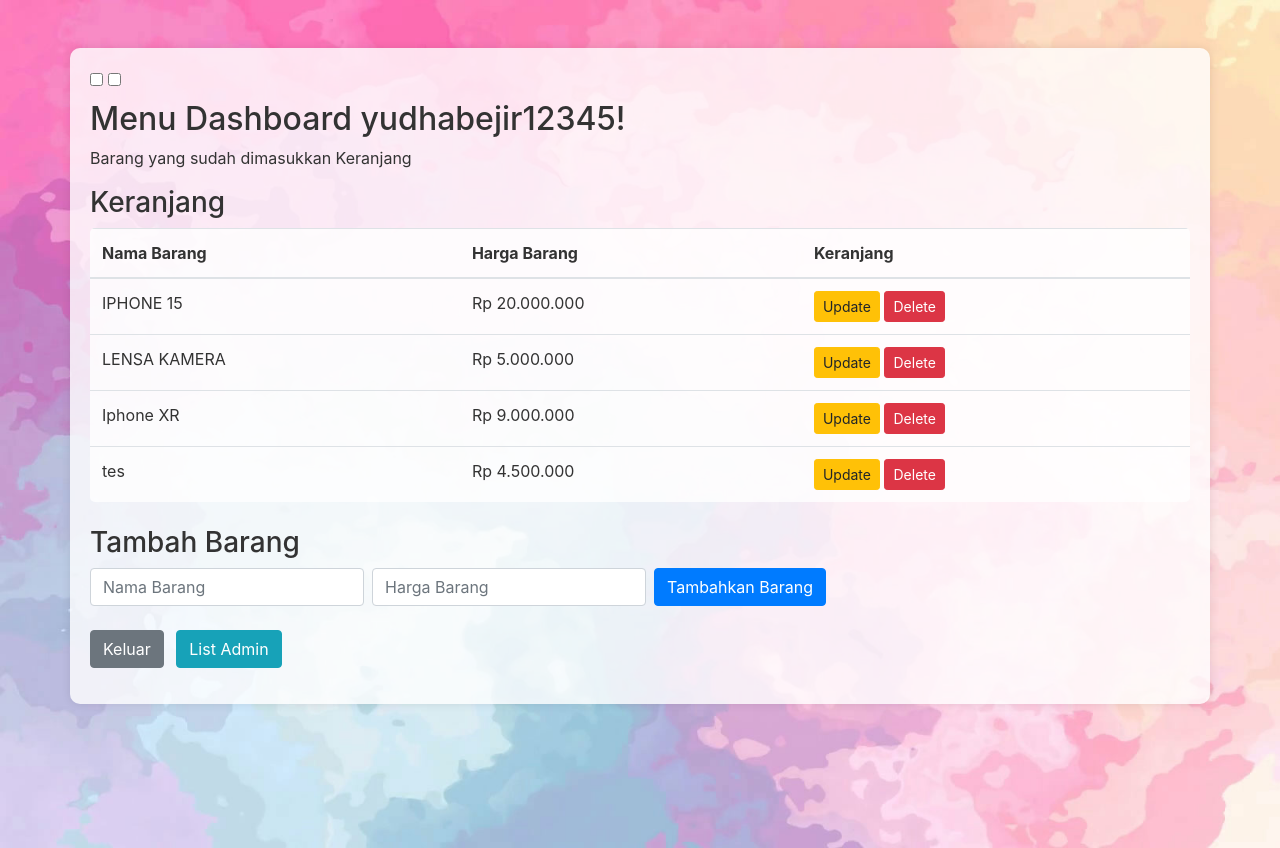
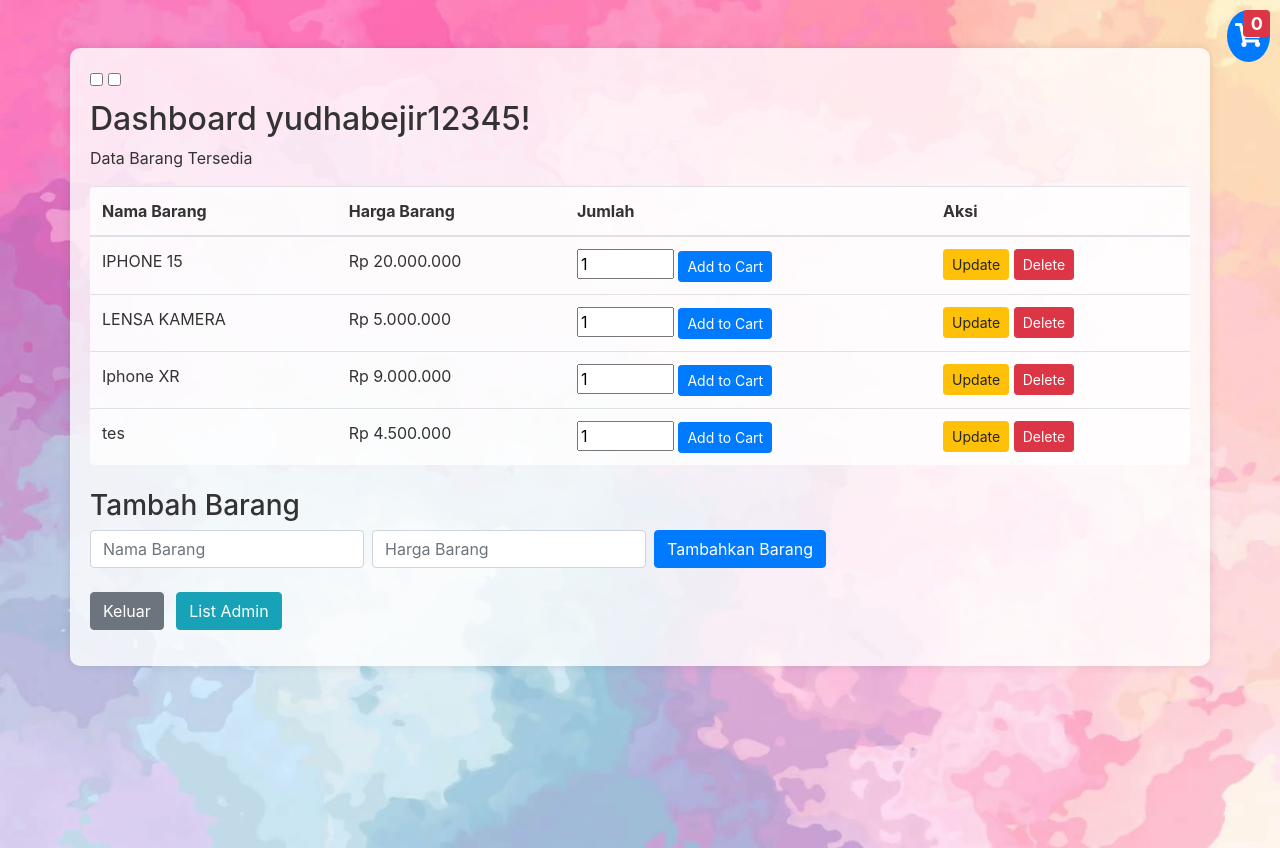
Before and after one commit to xwelijr/crud-simplex-bootstrap, a PHP site: page /dashboard.php in a window 1280 px wide. Run offline with PHP 8.4, Linux system fonts and the light colour scheme; a user stored in the database is signed in; data comes from the database, SQL or seed files in the repository; some libraries are stand-ins or nearby versions.

Commit message:
Tambah GetItems Icon

```diff
--- a/dashboard.php
+++ b/dashboard.php
@@ -20,17 +20,51 @@ if ($conn->connect_error) {
     die("Connection failed: " . $conn->connect_error);
 }
 
-// Function to get all items
+// Function to get all items for a user
 function getItems($conn) {
-    $result = $conn->query("SELECT id, name, price FROM items");
+    // Adjusted query to exclude the cart table
+    $query = "SELECT items.id, items.name, items.price
+              FROM items";
+
+    // Use prepared statement to bind parameters
+    $stmt = $conn->prepare($query);
+    // Note: Since there are no parameters, there's no need for binding in this case
+    $stmt->execute();
+
+    $result = $stmt->get_result();
     $items = array();
 
     while ($row = $result->fetch_assoc()) {
         $items[] = $row;
     }
 
+    $stmt->close();
+
     return $items;
 }
+
+// Check if an item ID is provided for "Add to Cart"
+if (isset($_GET['add_to_cart'])) {
+    $item_id = $_GET['add_to_cart'];
+
+    // Add the item to the cart
+    if (!isset($_SESSION['cart'])) {
+        $_SESSION['cart'] = array();
+    }
+
+    $quantity = isset($_GET['quantity']) ? max(1, min(100, $_GET['quantity'])) : 1; // Quantity should be between 1 and 10
+    $_SESSION['cart'][$item_id] = $quantity;
+
+    // Redirect back to the page after adding to cart
+    header("Location: dashboard.php");
+    exit();
+}
+
+// Items
+$items = getItems($conn);
+
+// Calculate the total number of items in the cart
+$totalCartItems = isset($_SESSION['cart']) ? count($_SESSION['cart']) : 0;
 ?>
 
 <!DOCTYPE html>
@@ -38,12 +72,23 @@ function getItems($conn) {
 <head>
     <meta charset="UTF-8">
     <meta name="viewport" content="width=device-width, initial-scale=1.0">
-    <title>Keranjang</title>
+    <title>Dashboard</title>
     <link rel="stylesheet" href="https://stackpath.bootstrapcdn.com/bootstrap/4.5.2/css/bootstrap.min.css">
     <link rel="stylesheet" href="style.css">
+    <link rel="stylesheet" href="https://cdnjs.cloudflare.com/ajax/libs/font-awesome/5.15.1/css/all.min.css">
+    <style>
+        /* Style for the shopping cart icon in the corner */
+        .shopping-cart-icon {
+            position: fixed;
+            top: 10px;
+            right: 10px;
+            font-size: 24px;
+            cursor: pointer;
+        }
+    </style>
 </head>
 <body>
-    <div class="container mt-5">
+    <div class="container mt-5 table-container">
         <!-- Dark Mode Toggle -->
         <label class="switch">
             <input type="checkbox" id="darkModeToggle">
@@ -54,23 +99,29 @@ function getItems($conn) {
             <span class="slider round"></span>
         </label>
 
-        <h2>Menu Dashboard <?php echo $_SESSION['username']; ?>!</h2>
-        <p>Barang yang sudah dimasukkan Keranjang</p>
+       <!-- Shopping Cart Icon -->
+<div class="shopping-cart-icon-container">
+    <div class="shopping-cart-icon" onclick="location.href='cart/cart.php'">
+        <i class="fas fa-shopping-cart"></i>
+        <span class="badge badge-danger"><?php echo $totalCartItems; ?></span>
+    </div>
+</div>
 
-        <!-- Items Cart -->
-        <h3>Keranjang</h3>
+        <h2>Dashboard <?php echo $_SESSION['username']; ?>!</h2>
+        <p>Data Barang Tersedia</p>
+
+        <!-- Items -->
         <table class="table">
             <thead>
                 <tr>
                     <th scope="col">Nama Barang</th>
                     <th scope="col">Harga Barang</th>
-                    <th scope="col">Keranjang</th>
+                    <th scope="col">Jumlah</th>
+                    <th scope="col">Aksi</th>
                 </tr>
             </thead>
             <tbody>
                 <?php
-                $items = getItems($conn);
-
                 foreach ($items as $item) {
                     echo "<tr>";
                     echo "<td>{$item['name']}</td>";
@@ -79,6 +130,14 @@ function getItems($conn) {
                     $formatted_price = "Rp " . number_format($item['price'], 0, ',', '.');
                     echo "<td>{$formatted_price}</td>";
 
+                    // Adding a form to select the quantity for each item
+                    echo "<td>
+                            <form action='dashboard.php' method='GET'>
+                                <input type='number' name='quantity' value='1' min='1' max='100'> <!-- Quantity input -->
+                                <input type='hidden' name='add_to_cart' value='{$item['id']}'>
+                                <button type='submit' class='btn btn-primary btn-sm'>Add to Cart</button>
+                            </form>
+                        </td>";
                     echo "<td>
                             <a href='update_item.php?id={$item['id']}' class='btn btn-warning btn-sm'>Update</a>
                             <a href='delete_item.php?id={$item['id']}' class='btn btn-danger btn-sm'>Delete</a>
@@ -142,6 +201,31 @@ function getItems($conn) {
         localStorage.setItem('blackMode', blackModePreference);
     }
 
+    // Function to update the shopping cart icon
+    function updateCartIcon() {
+        fetch('get_cart_count.php')
+            .then(response => {
+                if (!response.ok) {
+                    throw new Error('Network response was not ok');
+                }
+                return response.json();
+            })
+            .then(data => {
+                const totalCartItems = parseInt(data.cartCount);
+                if (!isNaN(totalCartItems)) {
+                    // Update the shopping cart icon
+                    const cartIcon = document.querySelector('.shopping-cart-icon');
+                    const badge = cartIcon.querySelector('.badge');
+                    badge.innerText = totalCartItems;
+                } else {
+                    console.error('Invalid cart count:', data.cartCount);
+                }
+            })
+            .catch(error => {
+                console.error('Error fetching cart count:', error);
+            });
+    }
+
     // Event listeners for the toggle switches
     darkModeToggle.addEventListener('change', toggleDarkMode);
     blackModeToggle.addEventListener('change', toggleBlackMode);
@@ -159,6 +243,10 @@ function getItems($conn) {
         body.classList.add('black-mode');
         blackModeToggle.checked = true;
     }
+
+    // Update the shopping cart icon on page load
+    updateCartIcon();
 </script>
+
 </body>
 </html>
--- /dev/null
+++ b/get_cart_count.php
@@ -0,0 +1,13 @@
+<?php
+session_start();
+
+// Check if the cart is set
+if (isset($_SESSION['cart'])) {
+    // Calculate the total quantity of items in the cart
+    $totalQuantity = array_sum($_SESSION['cart']);
+    echo json_encode(['cartCount' => $totalQuantity]);
+} else {
+    // If the cart is not set, return 0
+    echo json_encode(['cartCount' => 0]);
+}
+?>
--- a/login.php
+++ b/login.php
@@ -2,9 +2,9 @@
 // login.php
 session_start();
 
-// If the user is already logged in, redirect to index.php
-if (isset($_SESSION['admin']) && $_SESSION['admin'] === true) {
-    header("Location: index.php");
+// If the user is already logged in, redirect to the dashboard
+if (isset($_SESSION['admin']) && $_SESSION['admin'] === true || isset($_SESSION['user_id'])) {
+    header("Location: dashboard.php");
     exit();
 }
 
--- a/login_process.php
+++ b/login_process.php
@@ -30,10 +30,14 @@ if ($_SERVER["REQUEST_METHOD"] == "POST") {
     $stmt->bind_result($id, $fetchedUsername, $hashed_password);
 
   if ($stmt->fetch() && password_verify($password, $hashed_password)) {
-        // Set a session variable to identify the user as admin
+    // Set session variables
     session_start();
     $_SESSION['admin'] = true;
     $_SESSION['username'] = $fetchedUsername;
+
+    // Get user ID and set it in the session
+    $_SESSION['user_id'] = $id;
+
     echo "Login successful. Redirecting to dashboard..."; // Debugging statement
     header("Location: dashboard.php");
     exit();
--- a/style.css
+++ b/style.css
@@ -44,6 +44,7 @@ body {
     color: #333; /* Light mode text color for the table */
     border-radius: 5px; /* Rounded corners for the table */
     overflow: hidden; /* Hide overflow for rounded corners */
+    position: relative; /* Added position relative */
 }
 
 .dark-mode .table {
@@ -102,4 +103,30 @@ body.dark-mode, body.black-mode {
     transform: translate(-50%, -50%);
 }
 
-/* Add more styling as needed */
+/* Add this CSS for the shopping cart icon styles */
+.shopping-cart-icon-container {
+    position: absolute;
+    top: 10px;
+    right: 10px;
+    width: 40px; /* Set a fixed width */
+    height: 40px; /* Set a fixed height */
+    border-radius: 50%; /* Added border-radius for rounded container */
+    overflow: hidden; /* Hide overflow for rounded corners */
+}
+
+.shopping-cart-icon {
+    font-size: 24px;
+    cursor: pointer;
+    color: #fff;
+    background-color: #007bff; /* Icon background color */
+    padding: 8px;
+    border-radius: 50%; /* Added border-radius for rounded icon */
+    text-align: center; /* Center the icon */
+    position: relative; /* Position relative for absolute positioning of the badge */
+}
+
+.shopping-cart-icon .badge {
+    position: absolute;
+    top: 0;
+    right: 0;
+}
```
Also changed, not shown: cart.php (added, +80 -0 lines), cart/add_to_cart.php (added, +33 -0 lines), cart/cart.php (added, +161 -0 lines), register_process.php (+67 -8 lines), cart/add_item.php (added), cart/delete_item.php (added), cart/update_item.php (added). Lines whose indentation alone changed are shown as unchanged.
